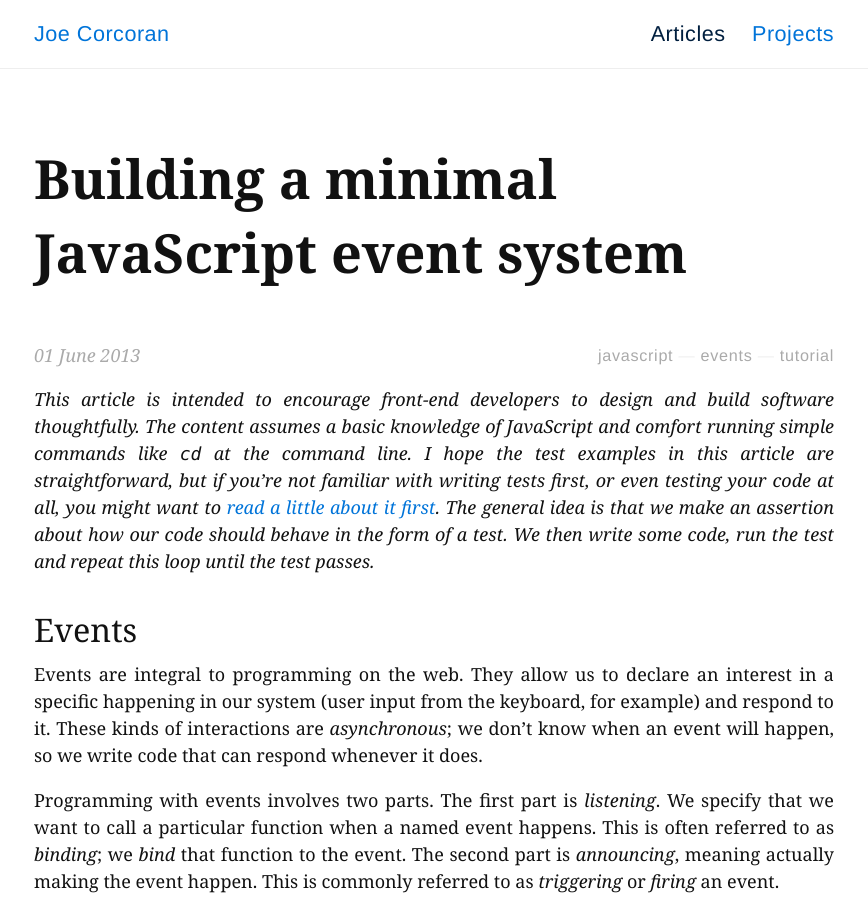
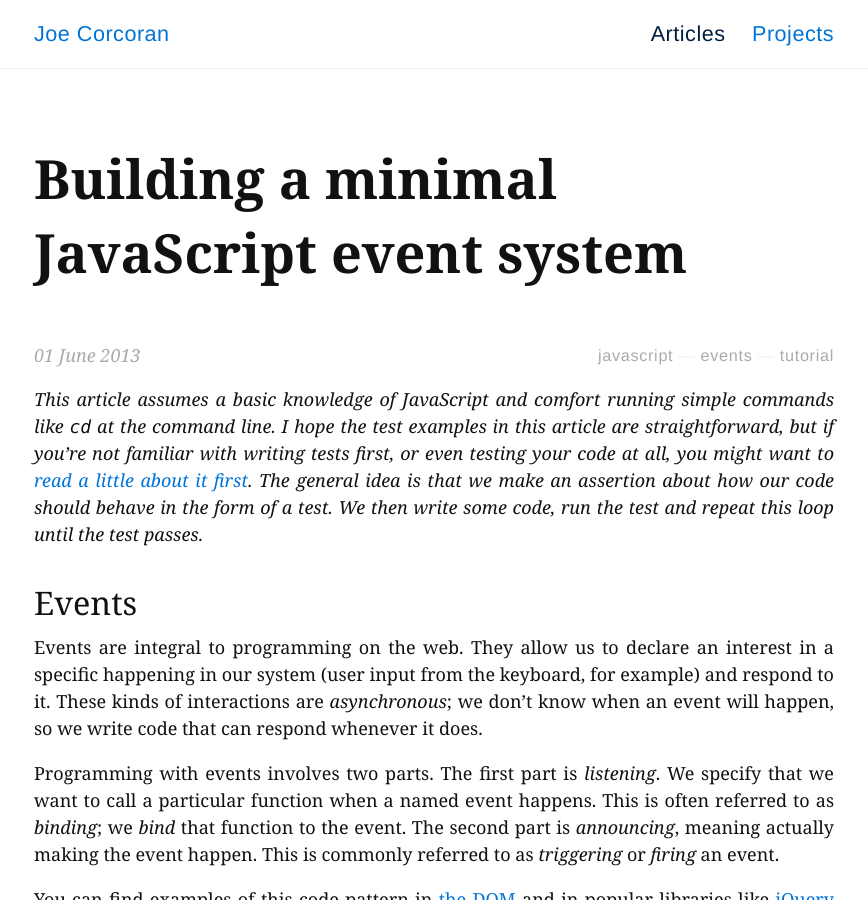
Before and after one commit to joecorcoran/corcoran.online, a Jekyll site: the page built from _posts/2013-06-01-building-a-minimal-javascript-event-system.markdown, in a window 1280 px wide and 900 px high. Shown: the whole window, without its empty margins (206-1074 px from the left). Built offline with Jekyll 4.4.1, drawn with Linux system fonts in a browser that asks for light colours; Markdown is read by kramdown in place of the engine named in the settings.

Commit message:
Remove shit phrase

```diff
--- a/_posts/2013-06-01-building-a-minimal-javascript-event-system.markdown
+++ b/_posts/2013-06-01-building-a-minimal-javascript-event-system.markdown
@@ -8,7 +8,7 @@ tags:
   - tutorial
 ---
 
-*This article is intended to encourage front-end developers to design and build software thoughtfully. The content assumes a basic knowledge of JavaScript and comfort running simple commands like `cd` at the command line. I hope the test examples in this article are straightforward, but if you're not familiar with writing tests first, or even testing your code at all, you might want to [read a little about it first](http://en.wikipedia.org/wiki/Test-driven_development). The general idea is that we make an assertion about how our code should behave in the form of a test. We then write some code, run the test and repeat this loop until the test passes.*
+*This article assumes a basic knowledge of JavaScript and comfort running simple commands like `cd` at the command line. I hope the test examples in this article are straightforward, but if you're not familiar with writing tests first, or even testing your code at all, you might want to [read a little about it first](http://en.wikipedia.org/wiki/Test-driven_development). The general idea is that we make an assertion about how our code should behave in the form of a test. We then write some code, run the test and repeat this loop until the test passes.*
 
 ## Events
 
```
Also changed, not shown: 2 other files.
